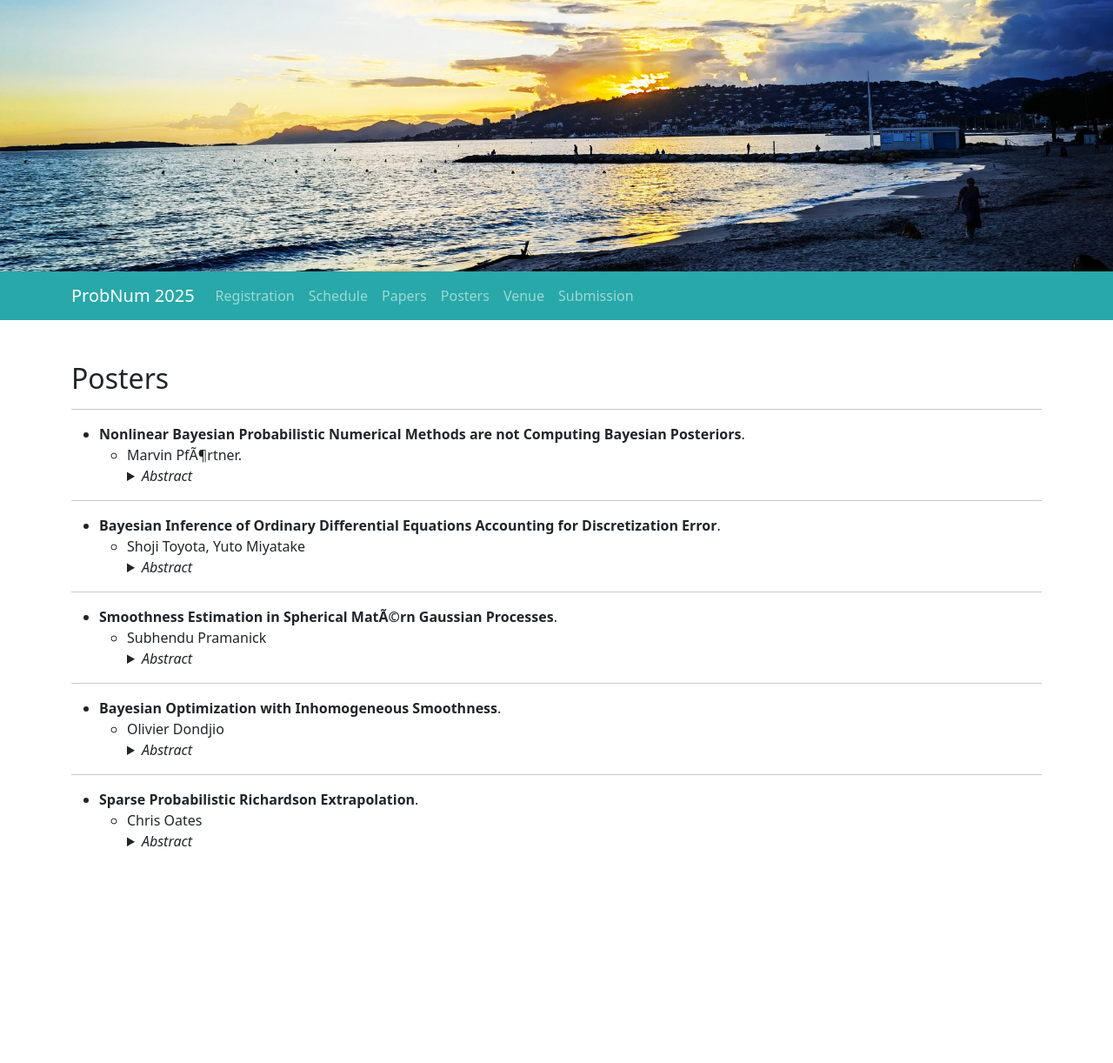
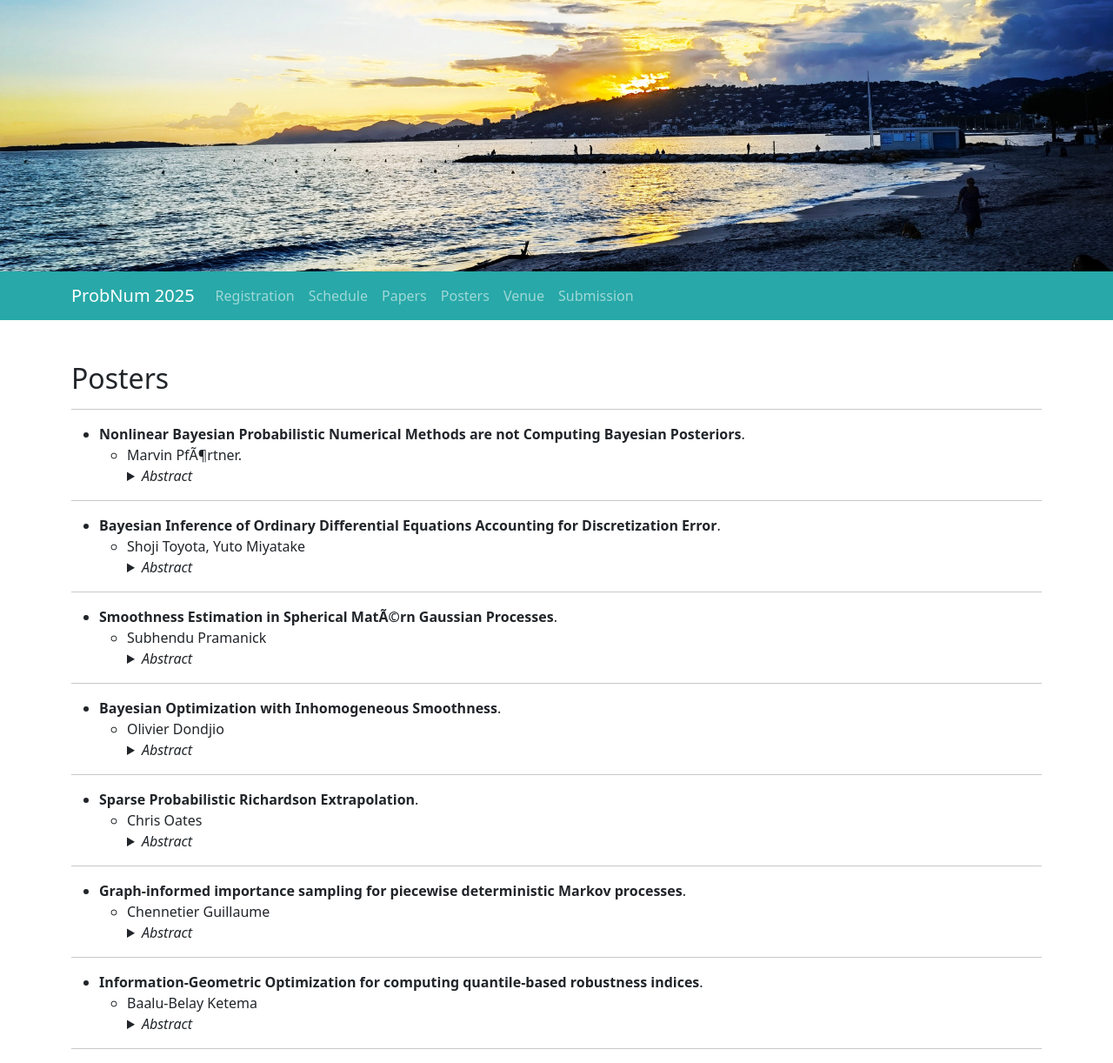
Before and after one commit to probnum2026/probnum2026.github.io, a Jekyll site: the page built from posters.md, in a window 1280 px wide. Shown: the whole page at 87% size. Built offline with Jekyll 4.4.1, drawn with Linux system fonts in a browser that asks for light colours; nearby versions of some CDN libraries; before the commit the page ends 995 px from its top, so only the background shows below that; part of the change alters nothing that is shown.

Commit message:
Update posters.md

```diff
--- a/posters.md
+++ b/posters.md
@@ -39,3 +39,19 @@ header_image: Juan2.jpg
     <details>
     <summary><em>Abstract</em></summary>
     <p> Almost every numerical task can be cast as extrapolation with respect to the fidelity or tolerance parameter of a consistent numerical method.  This perspective enables probabilistic uncertainty quantification and optimal experimental design functionality to be deployed, and also unlocks the potential for convergence of the numerical method to be accelerated.  Recent work established Probabilistic Richardson Extrapolation as a proof of concept, demonstrating how parallel multi-fidelity simulation can be used to accelerate simulation from a whole heart model.  However, the number of data was required to increase super-exponentially with dimension, limiting use in the multivariate context.  This new work develops the notion of `extrapolation sparsity', which is satisfied by most modern numerical methods and provides a promising route to reducing the data requirement.  Sparsity-exploiting methodology is developed that is simultaneously simpler and more powerful compared to earlier work, and this is accompanied by sharp theoretical guarantees. </p>  </details>
+
+---
+- **Graph-informed importance sampling for piecewise deterministic Markov processes**.
+  - Chennetier Guillaume
+    <details>
+    <summary><em>Abstract</em></summary>
+    <p> Piecewise Deterministic Markov Processes (PDMPs) describe deterministic dynamical systems with parameters subject to random jumps, making them versatile tools for modeling complex phenomena. However, generating their trajectories can be computationally expensive. For a large class of inference problems, an optimal sampling strategy exists and relies on a generalized version of the “committor function” of the process. We propose a novel adaptive importance sampling method to efficiently generate rare trajectories of PDMPs. The approach involves a two-phase process. In a first offline phase, the PDMP is approximated by a simpler process on a graph, enabling explicit computation of key quantities used to build a low-cost approximation of the committor function. In a second online phase, PDMP trajectories are generated using a distribution informed by this approximation and iteratively refined via cross-entropy minimization. We provide asymptotic guarantees and demonstrate the method’s effectiveness by estimating the failure probability of a complex industrial system. </p>  </details>
+
+---
+- **Information-Geometric Optimization for computing quantile-based robustness indices**.
+  - Baalu-Belay Ketema
+    <details>
+    <summary><em>Abstract</em></summary>
+    <p> In the framework of uncertainty quantification (UQ) of computer codes (denoted G hereinafter), the role of probabilistic robustness methods is important in cases of presence of uncertainty on the probability distribution of the inputs of G. These two-step UQ methods consist in: (a) perturbing the input probability distributions of the computer code, (b) assessing the worst effect of the input perturbation on a quantity of interest (e.g. a quantile) of the output. In this communication, we focus on the second step which corresponds to an optimization problem on a parametric family of probability distributions. The objective function is a quantile of the output of G which depends on the parametric distribution of the input X. We discuss the specificity of this problem and the approach taken to solving it, which is based on natural evolution strategies and information-geometric optimization methods. An application to a toy case and an industrial case-study conclude the poster presentation. </p>  </details>
+
+---
```
